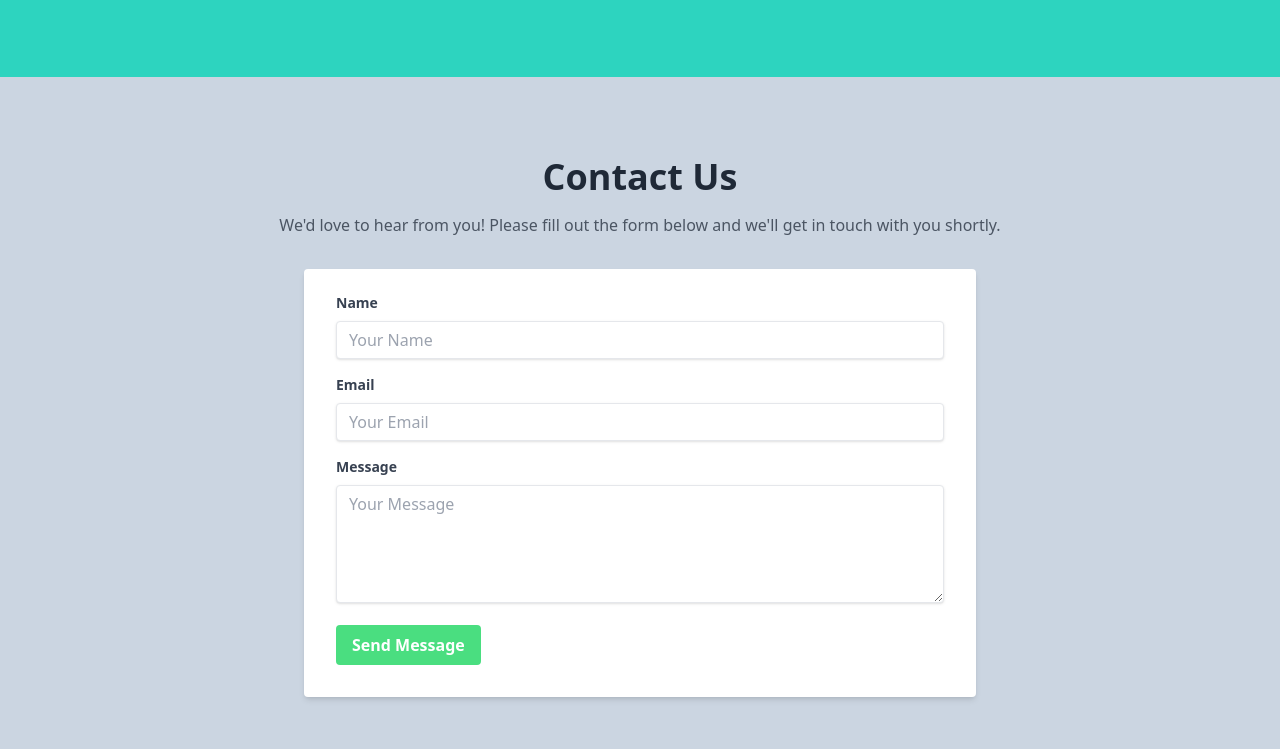
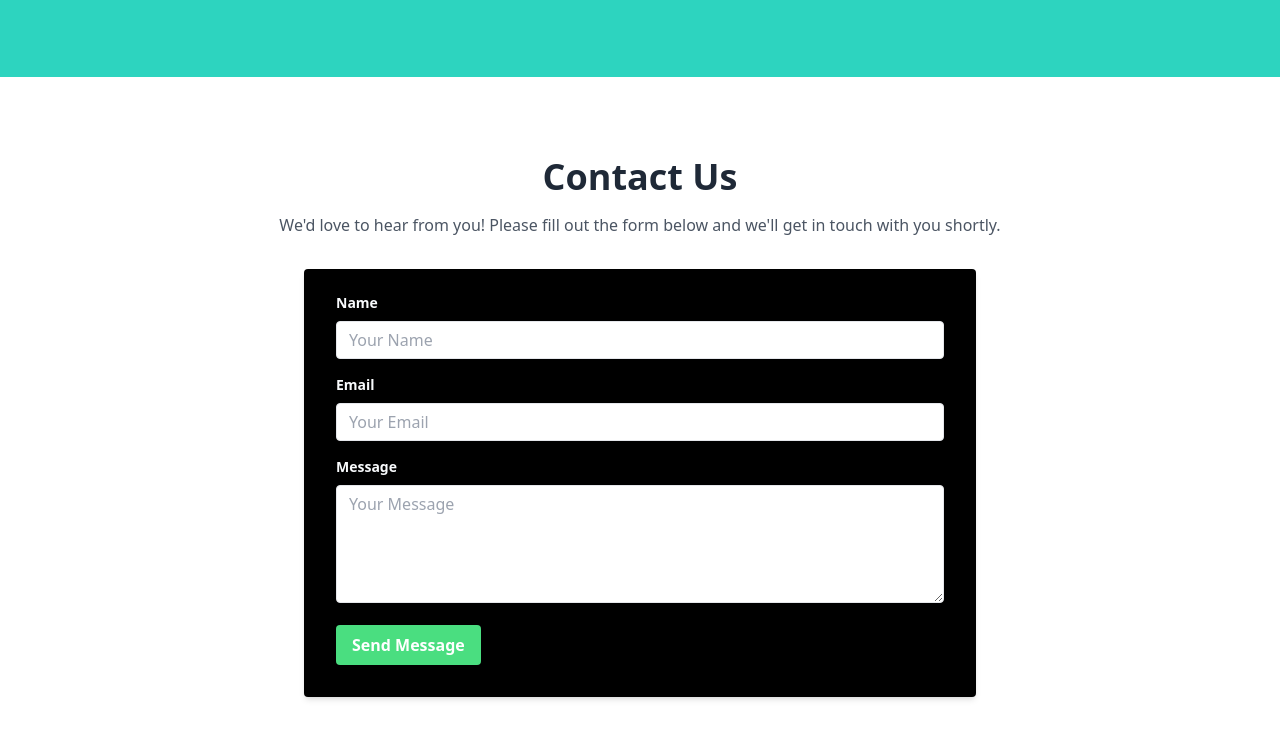
Before and after one commit to muaz64/Landing-page-TW-project, a website built with Vite: page index.html in a window 1280 px wide. Shown: the part 2071-2820 px from the top of the page. Built offline with nearby package versions, Linux system fonts and the light colour scheme.

Commit message:
sevent commit

```diff
--- a/index.html
+++ b/index.html
@@ -137,24 +137,24 @@
 
      <!-- Contact Section -->
 
-    <section id="contact" class="bg-slate-300 py-20">
+    <section id="contact" class="bg-white py-20">
         <div class="container mx-auto px-6 md:px-12">
             <div class="text-center">
                 <h2 class="text-3xl md:text-4xl font-bold text-gray-800">Contact Us</h2>
                 <p class="mt-4 text-gray-600">We'd love to hear from you! Please fill out the form below and we'll get in touch with you shortly.</p>
             </div>
             <div class="mt-8 max-w-2xl mx-auto">
-                <form action="#" method="POST" class="bg-white shadow-md rounded px-8 pt-6 pb-8 mb-4">
+                <form action="#" method="POST" class="bg-black shadow-md rounded px-8 pt-6 pb-8 mb-4">
                     <div class="mb-4">
-                        <label class="block text-gray-700 text-sm font-bold mb-2" for="name">Name</label>
+                        <label class="block text-slate-50 text-sm font-bold mb-2" for="name">Name</label>
                         <input type="text" id="name" name="name" placeholder="Your Name" class="shadow appearance-none border rounded w-full py-2 px-3 text-gray-700 leading-tight focus:outline-none focus:shadow-outline">
                     </div>
                     <div class="mb-4">
-                        <label class="block text-gray-700 text-sm font-bold mb-2" for="email">Email</label>
+                        <label class="block text-slate-50 text-sm font-bold mb-2" for="email">Email</label>
                         <input type="email" id="email" name="email" placeholder="Your Email" class="shadow appearance-none border rounded w-full py-2 px-3 text-gray-700 leading-tight focus:outline-none focus:shadow-outline">
                     </div>
                     <div class="mb-4">
-                        <label class="block text-gray-700 text-sm font-bold mb-2" for="message">Message</label>
+                        <label class="block text-slate-50 text-sm font-bold mb-2" for="message">Message</label>
                         <textarea id="message" name="message" rows="5" placeholder="Your Message" class="shadow appearance-none border rounded w-full py-2 px-3 text-gray-700 leading-tight focus:outline-none focus:shadow-outline"></textarea>
                     </div>
                     <div class="flex items-center justify-between">
```
